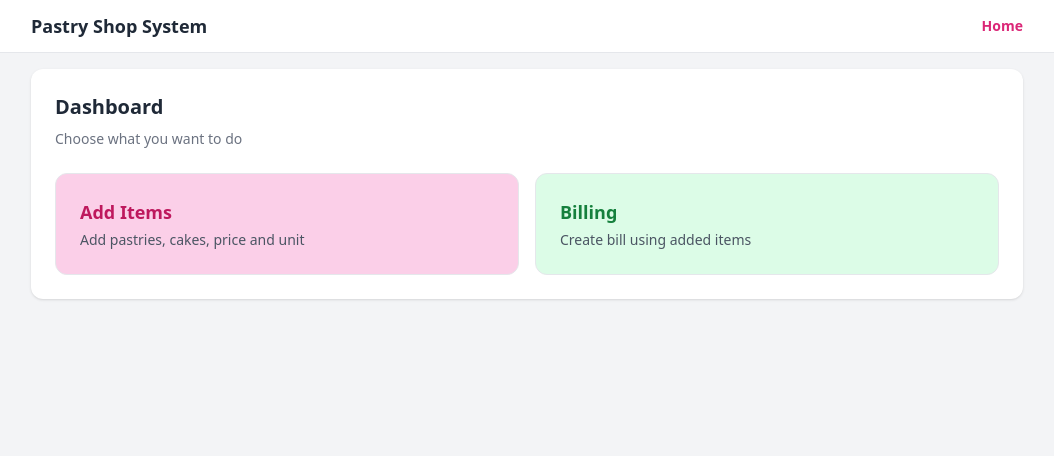
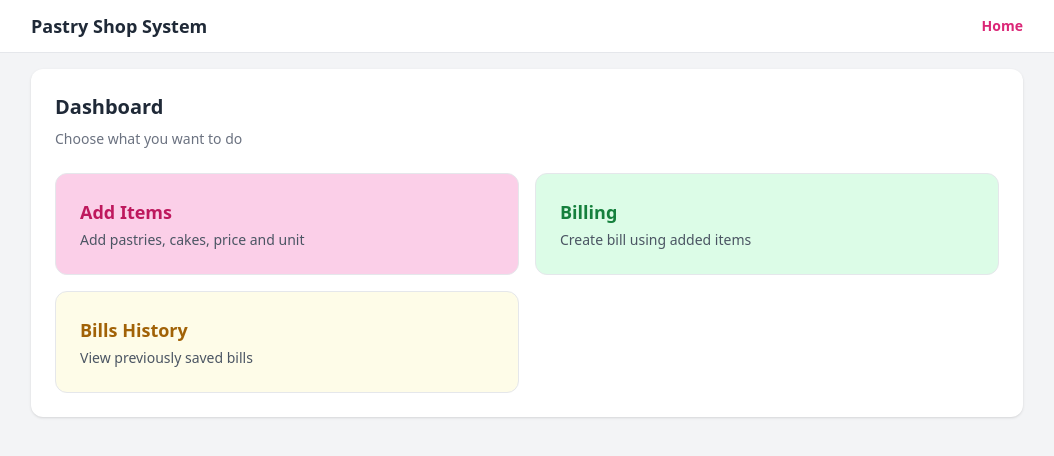
Before and after one commit to shipalibhandary/PasBil, a React app in the folder frontend/: page / in a window 1280 px wide. Both pictures are taken after a click on the button "Login". Shown: the top 456 px of the page, without its empty margins (113-1167 px from the left). Built offline with nearby package versions, Linux system fonts and the light colour scheme; no server answers; the HTML template or start-up script is replaced by a standard one.

Commit message:
Adding bill history button

```diff
--- a/frontend/src/pages/Dashboard.jsx
+++ b/frontend/src/pages/Dashboard.jsx
@@ -24,6 +24,16 @@ function Dashboard({ go }) {
             Create bill using added items
           </p>
         </button>
+
+        <button
+          onClick={() => go("history")}
+          className="p-6 rounded-xl border bg-yellow-50 hover:bg-yellow-100 text-left"
+        >
+          <p className="text-lg font-semibold text-yellow-700">Bills History</p>
+          <p className="text-sm text-gray-600 mt-1">
+            View previously saved bills
+          </p>
+        </button>
       </div>
     </div>
   );
```
